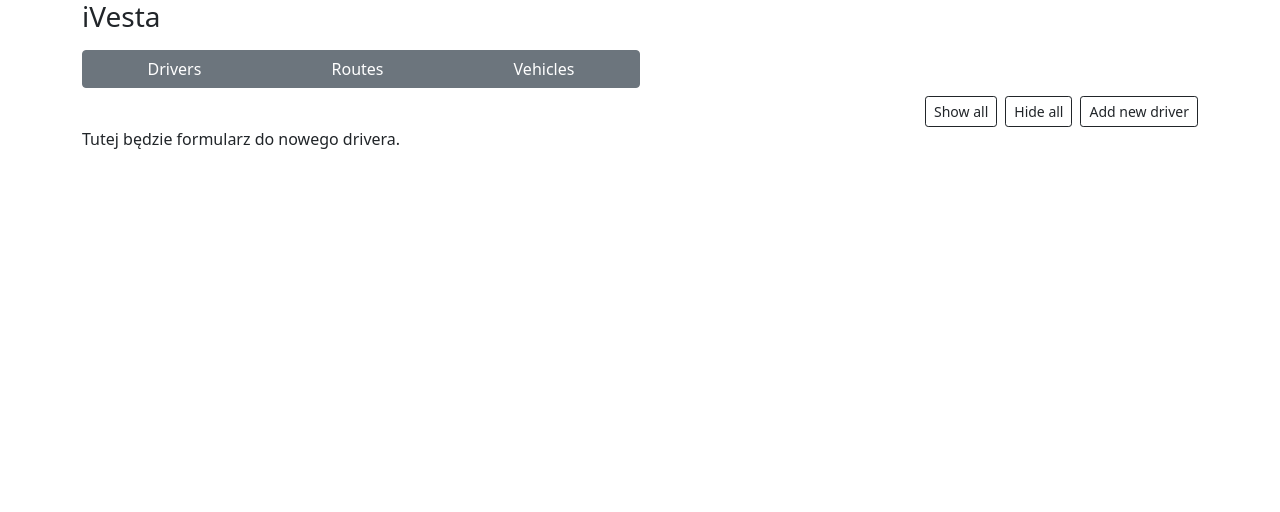
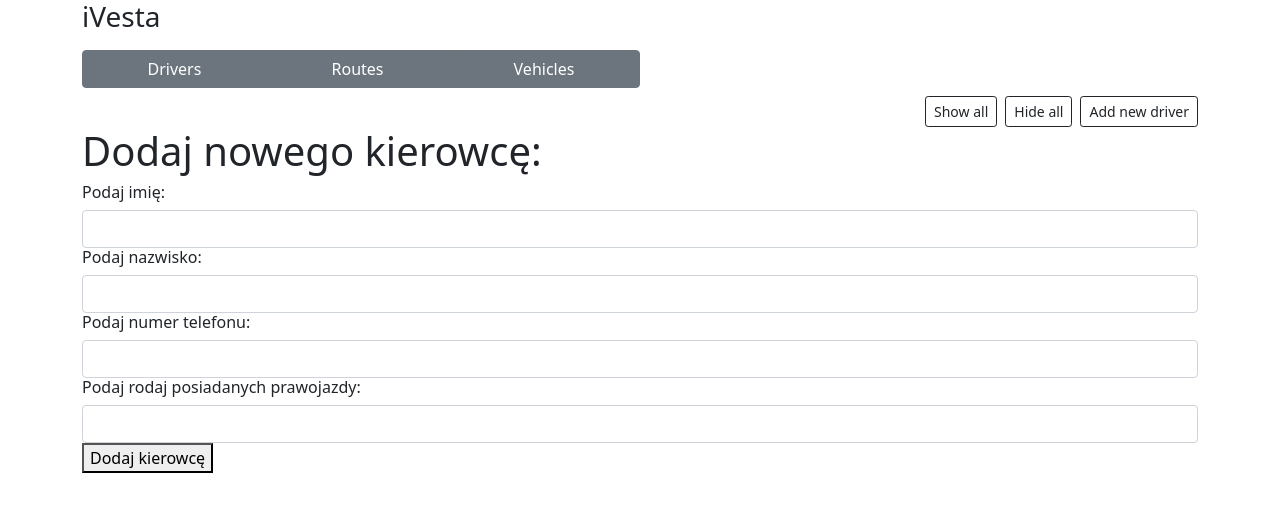
Before and after one commit to infoshareacademy/ehj1-iVesta, an Angular app in the folder ivesta-app/: page /drivers/add-driver in a window 1280 px wide. Shown: the top 512 px of the page. Built offline with nearby package versions, Linux system fonts and the light colour scheme.

Commit message:
default form to add user

```diff
--- a/ivesta-app/src/app/resources/drivers/add-driver/add-driver.component.html
+++ b/ivesta-app/src/app/resources/drivers/add-driver/add-driver.component.html
@@ -1 +1,13 @@
-<p>Tutej będzie formularz do nowego drivera.</p>
+<h1>Dodaj nowego kierowcę:</h1>
+<form [formGroup]="form" (ngSubmit)="submit()">
+  <h6>Podaj imię:</h6>
+  <input type="text" name="name" class="form-control" formControlName="name">
+  <h6>Podaj nazwisko:</h6>
+  <input type="text" name="lastName" class="form-control" formControlName="lastName">
+  <h6>Podaj numer telefonu:</h6>
+  <input type="text" name="phoneNumber" class="form-control" formControlName="phoneNumber">
+  <h6>Podaj rodaj posiadanych prawojazdy:</h6>
+  <input type="text" name="license" class="form-control" formControlName="license">
+  <button (submit)="submit()">Dodaj kierowcę</button>
+
+</form>
--- a/ivesta-app/src/app/resources/drivers/add-driver/add-driver.component.ts
+++ b/ivesta-app/src/app/resources/drivers/add-driver/add-driver.component.ts
@@ -1,4 +1,5 @@
 import { Component, OnInit } from '@angular/core';
+import {FormBuilder} from "@angular/forms";
 
 @Component({
   selector: 'app-add-driver',
@@ -7,9 +8,25 @@ import { Component, OnInit } from '@angular/core';
 })
 export class AddDriverComponent implements OnInit {
 
-  constructor() { }
+  constructor(private formBuilder: FormBuilder){ }
 
   ngOnInit(): void {
   }
 
+  form = this.formBuilder.group({
+    name: [],
+    lastName: [],
+    phoneNumber: [],
+    license: [],
+  });
+
+  submit() {
+    this.form.markAllAsTouched();
+    if (!this.form.valid) {
+      return;
+    }
+    console.log('this.form.value', this.form.value); // SEND TO BACKEND
+    console.log('this.form.errors', this.form.errors);
+    this.form.reset();
+  }
 }
```
Also changed, not shown: ivesta-app/src/app/app.module.ts (+8 -6 lines).
